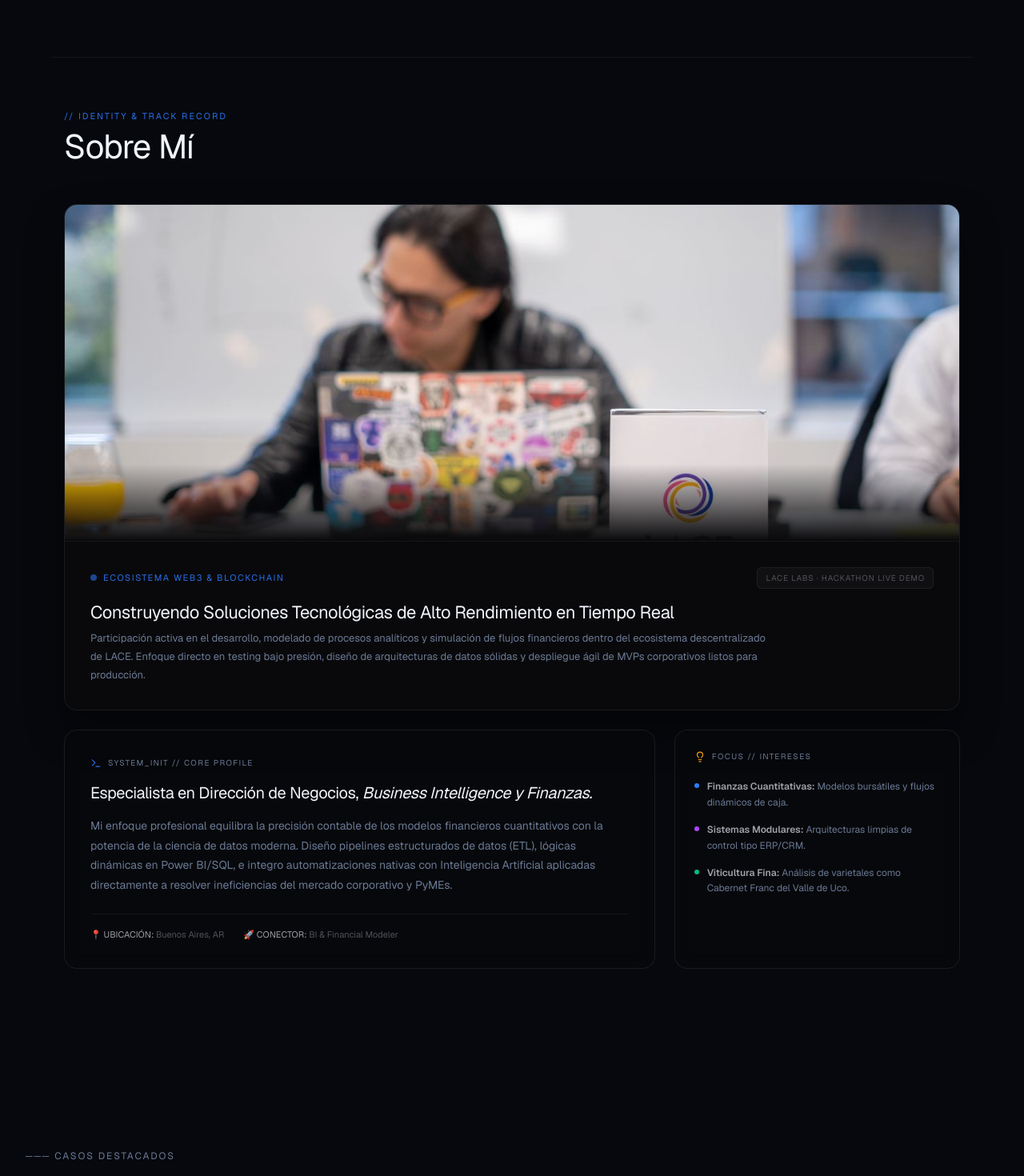
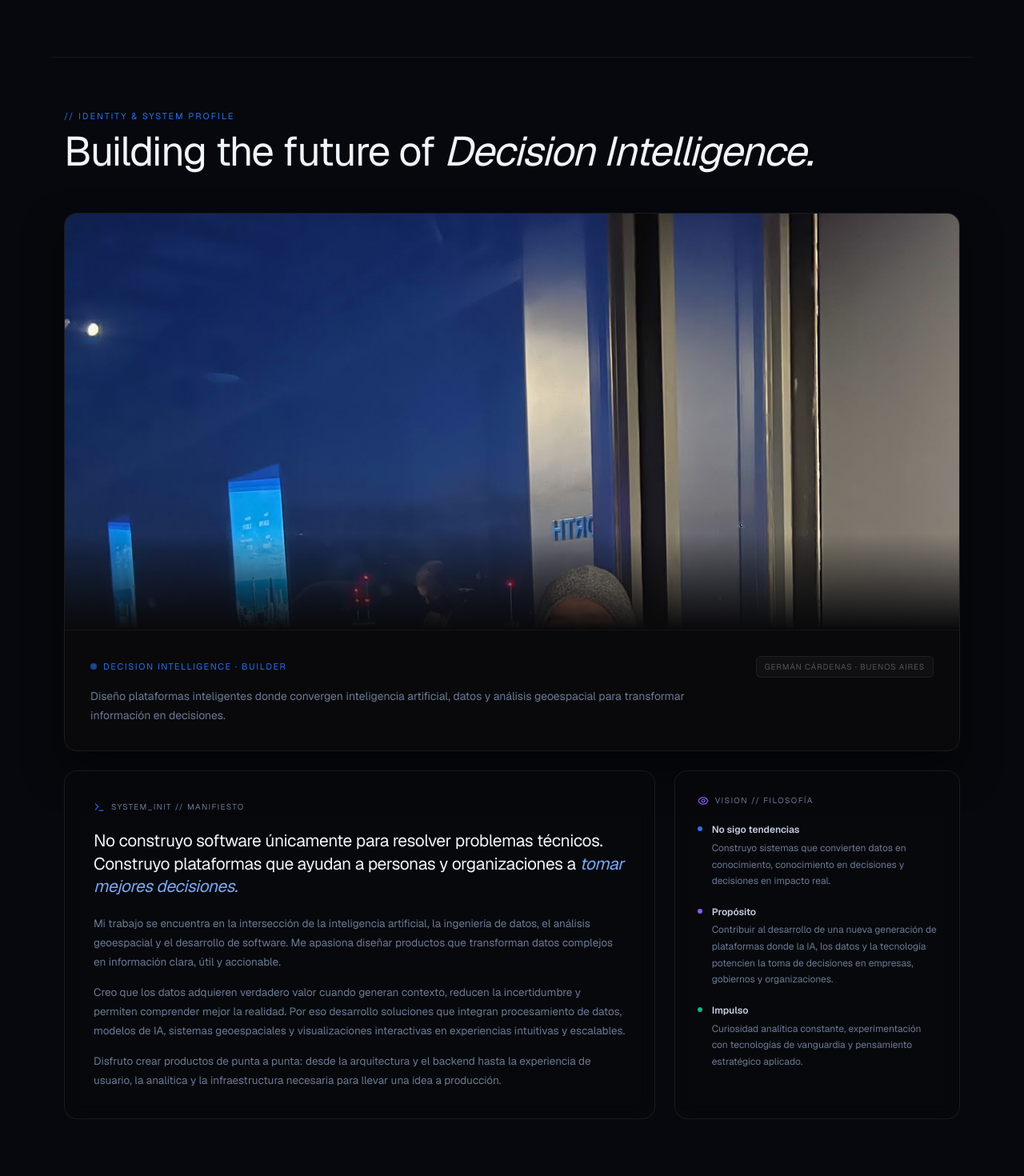
Before and after one commit to licgermancardenas-crypto/Lic.GermanCardenas, a Next.js app: page /en in a window 1280 px wide. Shown: the part 2320-3790 px from the top of the page at 80% size. Built offline with nearby package versions, Linux system fonts and the light colour scheme.

Commit message:
AboutMeBento: Decision Intelligence manifesto, Chicago skyline photo, vision philosophy block

```diff
--- a/components/ui/about-me-bento.tsx
+++ b/components/ui/about-me-bento.tsx
@@ -1,23 +1,26 @@
 "use client";
 
 import React from "react";
-import { Terminal, Lightbulb } from "lucide-react";
+import { Terminal, Eye } from "lucide-react";
 
-const interests = [
+const visionItems = [
   {
-    color: "bg-blue-500",
-    label: "Finanzas Cuantitativas",
-    detail: "Modelos bursátiles y flujos dinámicos de caja.",
+    color: "#2B6FE8",
+    label: "No sigo tendencias",
+    detail:
+      "Construyo sistemas que convierten datos en conocimiento, conocimiento en decisiones y decisiones en impacto real.",
   },
   {
-    color: "bg-purple-500",
-    label: "Sistemas Modulares",
-    detail: "Arquitecturas limpias de control tipo ERP/CRM.",
+    color: "#8b5cf6",
+    label: "Propósito",
+    detail:
+      "Contribuir al desarrollo de una nueva generación de plataformas donde la IA, los datos y la tecnología potencien la toma de decisiones en empresas, gobiernos y organizaciones.",
   },
   {
-    color: "bg-emerald-500",
-    label: "Viticultura Fina",
-    detail: "Análisis de varietales como Cabernet Franc del Valle de Uco.",
+    color: "#10b981",
+    label: "Impulso",
+    detail:
+      "Curiosidad analítica constante, experimentación con tecnologías de vanguardia y pensamiento estratégico aplicado.",
   },
 ];
 
@@ -38,33 +41,34 @@ export function AboutMeBento() {
             color: "#2B6FE8",
           }}
         >
-          // IDENTITY &amp; TRACK RECORD
+          // IDENTITY &amp; SYSTEM PROFILE
         </span>
         <h2
           className="font-serif"
           style={{
-            fontSize: "clamp(28px, 3.5vw, 42px)",
+            fontSize: "clamp(28px, 4vw, 52px)",
             fontWeight: 400,
             color: "#F0F4FB",
-            letterSpacing: "-0.025em",
-            marginTop: "6px",
-            lineHeight: 1.1,
+            letterSpacing: "-0.03em",
+            marginTop: "8px",
+            lineHeight: 1.08,
           }}
         >
-          Sobre Mí
+          Building the future of{" "}
+          <span style={{ fontStyle: "italic" }}>Decision Intelligence.</span>
         </h2>
       </div>
 
       {/* Bento grid */}
       <div className="grid grid-cols-1 md:grid-cols-3 gap-6">
 
-        {/* Block 1: Full-width cinematic photo — 3 cols */}
+        {/* Block 1: Full-width photo — 3 cols */}
         <div
           className="md:col-span-3 rounded-2xl overflow-hidden flex flex-col group transition-all duration-300"
           style={{
             border: "1px solid rgba(255,255,255,0.08)",
-            background: "rgba(9,9,11,0.5)",
-            boxShadow: "0 24px 48px rgba(0,0,0,0.4)",
+            background: "#09090b",
+            boxShadow: "0 24px 48px rgba(0,0,0,0.5)",
           }}
           onMouseEnter={(e) => {
             (e.currentTarget as HTMLElement).style.borderColor = "rgba(255,255,255,0.16)";
@@ -73,28 +77,29 @@ export function AboutMeBento() {
             (e.currentTarget as HTMLElement).style.borderColor = "rgba(255,255,255,0.08)";
           }}
         >
-          {/* Image — full color, no filters */}
+          {/* Image — full color, portrait photo with smart crop */}
           <div
             className="w-full relative overflow-hidden"
-            style={{ aspectRatio: "16/9", maxHeight: "420px" }}
+            style={{ height: "clamp(320px, 45vw, 520px)" }}
           >
             {/* eslint-disable-next-line @next/next/no-img-element */}
             <img
-              src="/lace-blockchain-lab.jpg"
-              alt="Germán Cárdenas en LACE Blockchain Ecosystem"
-              className="w-full h-full object-cover object-center transition-transform duration-700 group-hover:scale-[1.02]"
+              src="/german-skyline-night.jpg"
+              alt="Germán Cárdenas — Chicago skyline at night"
+              className="w-full h-full object-cover transition-transform duration-700 group-hover:scale-[1.02]"
+              style={{ objectPosition: "center 20%" }}
             />
-            {/* Bottom fade to blend with the text section */}
+            {/* Bottom fade */}
             <div
               className="absolute inset-x-0 bottom-0 pointer-events-none"
               style={{
-                height: "96px",
+                height: "120px",
                 background: "linear-gradient(to top, #09090b, transparent)",
               }}
             />
           </div>
 
-          {/* Caption / editorial footer */}
+          {/* Editorial footer */}
           <div
             style={{
               padding: "32px",
@@ -102,28 +107,14 @@ export function AboutMeBento() {
               borderTop: "1px solid rgba(255,255,255,0.05)",
               display: "flex",
               flexDirection: "column",
-              gap: "16px",
+              gap: "12px",
             }}
           >
-            <div
-              style={{
-                display: "flex",
-                flexWrap: "wrap",
-                alignItems: "center",
-                justifyContent: "space-between",
-                gap: "12px",
-              }}
-            >
+            <div style={{ display: "flex", flexWrap: "wrap", alignItems: "center", justifyContent: "space-between", gap: "12px" }}>
               <div style={{ display: "flex", alignItems: "center", gap: "8px" }}>
                 <span
                   className="animate-pulse"
-                  style={{
-                    width: "8px",
-                    height: "8px",
-                    borderRadius: "50%",
-                    background: "#2B6FE8",
-                    flexShrink: 0,
-                  }}
+                  style={{ width: "8px", height: "8px", borderRadius: "50%", background: "#2B6FE8", flexShrink: 0 }}
                 />
                 <span
                   style={{
@@ -134,7 +125,7 @@ export function AboutMeBento() {
                     color: "#2B6FE8",
                   }}
                 >
-                  Ecosistema Web3 &amp; Blockchain
+                  Decision Intelligence · Builder
                 </span>
               </div>
               <span
@@ -149,48 +140,31 @@ export function AboutMeBento() {
                   letterSpacing: "0.08em",
                 }}
               >
-                LACE LABS · HACKATHON LIVE DEMO
+                GERMÁN CÁRDENAS · BUENOS AIRES
               </span>
             </div>
-
-            <div style={{ display: "flex", flexDirection: "column", gap: "8px" }}>
-              <h3
-                className="font-serif"
-                style={{
-                  fontSize: "clamp(17px, 2vw, 22px)",
-                  fontWeight: 400,
-                  color: "#F0F4FB",
-                  letterSpacing: "-0.02em",
-                  lineHeight: 1.25,
-                }}
-              >
-                Construyendo Soluciones Tecnológicas de Alto Rendimiento en Tiempo Real
-              </h3>
-              <p
-                style={{
-                  fontSize: "13px",
-                  color: "#6B7A95",
-                  lineHeight: 1.75,
-                  maxWidth: "860px",
-                }}
-              >
-                Participación activa en el desarrollo, modelado de procesos analíticos y simulación
-                de flujos financieros dentro del ecosistema descentralizado de LACE. Enfoque directo
-                en testing bajo presión, diseño de arquitecturas de datos sólidas y despliegue ágil
-                de MVPs corporativos listos para producción.
-              </p>
-            </div>
+            <p
+              style={{
+                fontSize: "14px",
+                color: "#6B7A95",
+                lineHeight: 1.7,
+                maxWidth: "760px",
+              }}
+            >
+              Diseño plataformas inteligentes donde convergen inteligencia artificial, datos y
+              análisis geoespacial para transformar información en decisiones.
+            </p>
           </div>
         </div>
 
-        {/* Block 2: Core profile — 2 cols */}
+        {/* Block 2: Manifesto — 2 cols */}
         <div
           className="md:col-span-2 rounded-2xl flex flex-col justify-between transition-all duration-300"
           style={{
             border: "1px solid rgba(255,255,255,0.08)",
             background: "rgba(9,9,11,0.5)",
             backdropFilter: "blur(12px)",
-            padding: "32px",
+            padding: "36px",
           }}
           onMouseEnter={(e) => {
             (e.currentTarget as HTMLElement).style.borderColor = "rgba(255,255,255,0.16)";
@@ -199,7 +173,7 @@ export function AboutMeBento() {
             (e.currentTarget as HTMLElement).style.borderColor = "rgba(255,255,255,0.08)";
           }}
         >
-          <div style={{ display: "flex", flexDirection: "column", gap: "16px" }}>
+          <div style={{ display: "flex", flexDirection: "column", gap: "20px" }}>
             <div
               style={{
                 display: "flex",
@@ -213,60 +187,55 @@ export function AboutMeBento() {
               }}
             >
               <Terminal style={{ width: "14px", height: "14px", color: "#2B6FE8", flexShrink: 0 }} />
-              SYSTEM_INIT // CORE PROFILE
+              SYSTEM_INIT // MANIFIESTO
             </div>
+
             <h3
               className="font-serif"
               style={{
-                fontSize: "clamp(17px, 1.8vw, 20px)",
+                fontSize: "clamp(16px, 1.8vw, 21px)",
                 fontWeight: 400,
                 color: "#F0F4FB",
                 letterSpacing: "-0.02em",
-                lineHeight: 1.3,
+                lineHeight: 1.35,
               }}
             >
-              Especialista en Dirección de Negocios,{" "}
-              <span style={{ fontStyle: "italic" }}>Business Intelligence y Finanzas.</span>
+              No construyo software únicamente para resolver problemas técnicos. Construyo
+              plataformas que ayudan a personas y organizaciones a{" "}
+              <span style={{ fontStyle: "italic", color: "#7BA8F5" }}>tomar mejores decisiones.</span>
             </h3>
-            <p style={{ fontSize: "14px", color: "#6B7A95", lineHeight: 1.75 }}>
-              Mi enfoque profesional equilibra la precisión contable de los modelos financieros
-              cuantitativos con la potencia de la ciencia de datos moderna. Diseño pipelines
-              estructurados de datos (ETL), lógicas dinámicas en Power BI/SQL, e integro
-              automatizaciones nativas con Inteligencia Artificial aplicadas directamente a resolver
-              ineficiencias del mercado corporativo y PyMEs.
-            </p>
-          </div>
 
-          <div
-            style={{
-              marginTop: "24px",
-              paddingTop: "16px",
-              borderTop: "1px solid rgba(255,255,255,0.05)",
-              display: "flex",
-              flexWrap: "wrap",
-              gap: "24px",
-              fontFamily: "var(--font-mono)",
-              fontSize: "11px",
-              color: "#52525b",
-            }}
-          >
-            <div>
-              <span style={{ color: "#a1a1aa" }}>📍 UBICACIÓN: </span>Buenos Aires, AR
-            </div>
-            <div>
-              <span style={{ color: "#a1a1aa" }}>🚀 CONECTOR: </span>BI &amp; Financial Modeler
+            <div style={{ display: "flex", flexDirection: "column", gap: "14px" }}>
+              <p style={{ fontSize: "13.5px", color: "#6B7A95", lineHeight: 1.78 }}>
+                Mi trabajo se encuentra en la intersección de la inteligencia artificial, la
+                ingeniería de datos, el análisis geoespacial y el desarrollo de software. Me
+                apasiona diseñar productos que transforman datos complejos en información clara,
+                útil y accionable.
+              </p>
+              <p style={{ fontSize: "13.5px", color: "#6B7A95", lineHeight: 1.78 }}>
+                Creo que los datos adquieren verdadero valor cuando generan contexto, reducen la
+                incertidumbre y permiten comprender mejor la realidad. Por eso desarrollo
+                soluciones que integran procesamiento de datos, modelos de IA, sistemas
+                geoespaciales y visualizaciones interactivas en experiencias intuitivas y
+                escalables.
+              </p>
+              <p style={{ fontSize: "13.5px", color: "#6B7A95", lineHeight: 1.78 }}>
+                Disfruto crear productos de punta a punta: desde la arquitectura y el backend
+                hasta la experiencia de usuario, la analítica y la infraestructura necesaria
+                para llevar una idea a producción.
+              </p>
             </div>
           </div>
         </div>
 
-        {/* Block 3: Interests — 1 col */}
+        {/* Block 3: Vision / Philosophy — 1 col */}
         <div
           className="rounded-2xl flex flex-col justify-between transition-all duration-300"
           style={{
             border: "1px solid rgba(255,255,255,0.08)",
             background: "rgba(9,9,11,0.5)",
             backdropFilter: "blur(12px)",
-            padding: "24px",
+            padding: "28px",
           }}
           onMouseEnter={(e) => {
             (e.currentTarget as HTMLElement).style.borderColor = "rgba(255,255,255,0.16)";
@@ -275,7 +244,7 @@ export function AboutMeBento() {
             (e.currentTarget as HTMLElement).style.borderColor = "rgba(255,255,255,0.08)";
           }}
         >
-          <div style={{ display: "flex", flexDirection: "column", gap: "16px" }}>
+          <div style={{ display: "flex", flexDirection: "column", gap: "18px" }}>
             <div
               style={{
                 display: "flex",
@@ -288,25 +257,27 @@ export function AboutMeBento() {
                 color: "#6B7A95",
               }}
             >
-              <Lightbulb style={{ width: "14px", height: "14px", color: "#f59e0b", flexShrink: 0 }} />
-              FOCUS // INTERESES
+              <Eye style={{ width: "14px", height: "14px", color: "#8b5cf6", flexShrink: 0 }} />
+              VISION // FILOSOFÍA
             </div>
 
-            <ul style={{ display: "flex", flexDirection: "column", gap: "14px", paddingTop: "4px" }}>
-              {interests.map((item) => (
-                <li key={item.label} style={{ display: "flex", alignItems: "flex-start", gap: "10px" }}>
+            <ul style={{ display: "flex", flexDirection: "column", gap: "18px" }}>
+              {visionItems.map((item) => (
+                <li key={item.label} style={{ display: "flex", alignItems: "flex-start", gap: "12px" }}>
                   <span
-                    className={item.color}
                     style={{
                       width: "6px",
                       height: "6px",
                       borderRadius: "50%",
+                      background: item.color,
                       flexShrink: 0,
-                      marginTop: "5px",
+                      marginTop: "6px",
                     }}
                   />
-                  <span style={{ fontSize: "12px", color: "#6B7A95", lineHeight: 1.65 }}>
-                    <strong style={{ color: "#a1a1aa", fontWeight: 600 }}>{item.label}:</strong>{" "}
+                  <span style={{ fontSize: "12px", color: "#6B7A95", lineHeight: 1.72 }}>
+                    <strong style={{ color: "#C5CFE2", fontWeight: 600, display: "block", marginBottom: "2px" }}>
+                      {item.label}
+                    </strong>
                     {item.detail}
                   </span>
                 </li>
```
Also changed, not shown: public/german-skyline-night.jpg (added).
